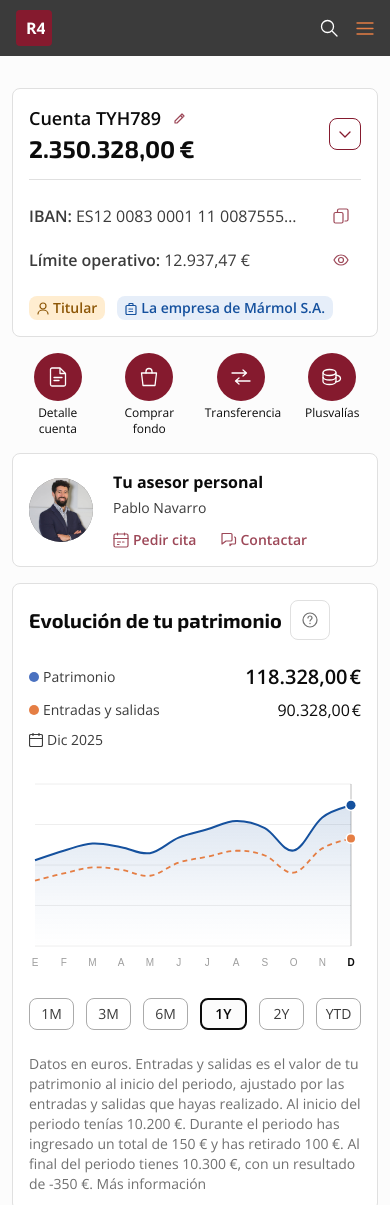
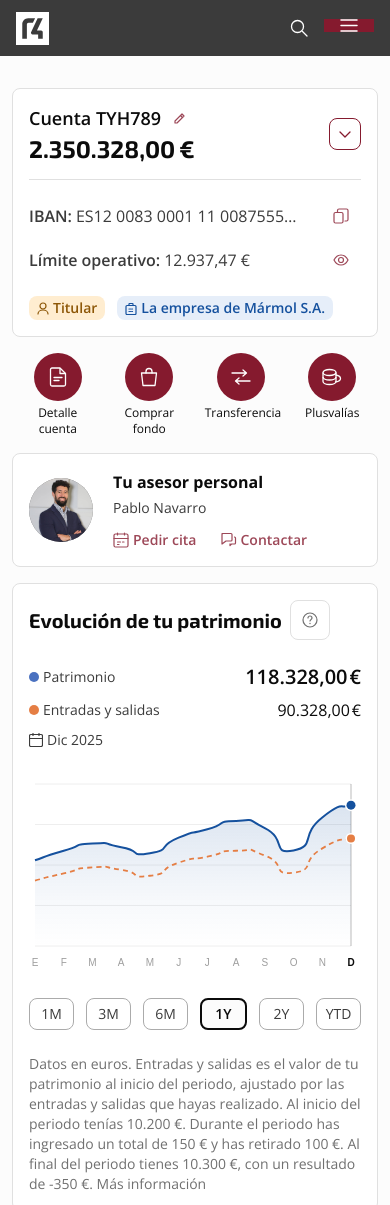
Before and after one commit to jbarral-dev/prueba, a plain HTML site: page mi-cuenta-home.html in a window 390 px wide. Shown: the top 1205 px of the page. Drawn offline with nearby package versions, Linux system fonts and the light colour scheme.

Commit message:
Fix nav logo (real R4 isotipo SVG), hamburger white on red, smoother chart curves
Co-Authored-By: Claude Sonnet 4.6 <noreply@anthropic.com>

```diff
--- a/mi-cuenta-home.html
+++ b/mi-cuenta-home.html
@@ -42,17 +42,8 @@
       align-items: center;
       justify-content: space-between;
     }
-    .nav-logo-box {
-      width: 36px;
-      height: 36px;
-      background: var(--red-dark);
-      border-radius: 4px;
-      display: flex;
-      align-items: center;
-      justify-content: center;
-    }
-    .nav-logo-box svg { display: block; }
-    .nav-right { display: flex; gap: 18px; align-items: center; }
+    .nav-logo { display: block; }
+    .nav-right { display: flex; align-items: stretch; gap: 16px; }
     .nav-icon-btn {
       background: none;
       border: none;
@@ -60,6 +51,12 @@
       padding: 0;
       display: flex;
       align-items: center;
+    }
+    .nav-btn-menu {
+      background: var(--red-dark);
+      padding: 0 16px;
+      height: 100%;
+      gap: 0;
     }
 
     /* ── SHARED CARD ─────────────────────────────── */
@@ -497,17 +494,15 @@
 
   <!-- TOP NAV -->
   <div class="top-nav">
-    <div class="nav-logo-box">
-      <svg width="22" height="22" viewBox="0 0 22 22" fill="none">
-        <text x="3" y="17" font-family="Exo 2, sans-serif" font-weight="700" font-size="16" fill="white">R4</text>
-      </svg>
-    </div>
+    <svg class="nav-logo" width="33" height="33" viewBox="0 0 33 33" fill="none" xmlns="http://www.w3.org/2000/svg">
+      <path fill-rule="evenodd" clip-rule="evenodd" d="M0 0V32.9304H32.9999V0H0ZM10.8791 12.5526V26.6898H6.27011V12.212C6.27011 8.9705 8.86114 6.33409 12.0899 6.25157C12.1408 6.25072 12.1919 6.25072 12.2441 6.25072H19.0723L16.8905 10.8493H12.5422C11.6201 10.8738 10.8791 11.6266 10.8791 12.5526ZM25.0454 18.514C25.0598 18.514 25.0751 18.514 25.0895 18.5153C25.628 18.5285 26.1043 18.7905 26.4078 19.1904C26.4191 19.2068 26.4314 19.2227 26.4437 19.2394C26.464 19.2697 26.4845 19.3007 26.504 19.3322C26.6626 19.5901 26.7523 19.8929 26.7523 20.2175V26.6898H22.1445V22.4328H16.6737C16.5398 22.4328 16.4091 22.4176 16.2846 22.388C15.5292 22.2114 14.9671 21.5363 14.9671 20.7296C14.9671 20.4694 15.0254 20.2224 15.1307 20.0023L15.19 19.8767L15.9984 18.1734H15.9996L21.6557 6.25072H26.7537L20.9486 18.5142L25.0454 18.514Z" fill="white"/>
+    </svg>
     <div class="nav-right">
       <button class="nav-icon-btn">
         <svg width="18" height="18" viewBox="0 0 18 18" fill="none"><circle cx="7.5" cy="7.5" r="6" stroke="white" stroke-width="1.3"/><path d="M12.5 12.5L17 17" stroke="white" stroke-width="1.3" stroke-linecap="round"/></svg>
       </button>
-      <button class="nav-icon-btn nav-btn-orange">
-        <svg width="18" height="13" viewBox="0 0 18 13" fill="none"><path d="M1 1H17M1 6.5H17M1 12H17" stroke="#E57E44" stroke-width="1.3" stroke-linecap="round"/></svg>
+      <button class="nav-icon-btn nav-btn-menu">
+        <svg width="18" height="13" viewBox="0 0 18 13" fill="none"><path d="M1 1H17M1 6.5H17M1 12H17" stroke="white" stroke-width="1.5" stroke-linecap="round"/></svg>
       </button>
     </div>
   </div>
@@ -859,7 +854,7 @@ function draw(indicatorX) {
   areaGrad.addColorStop(0.7, 'rgba(21,81,158,0.04)');
   areaGrad.addColorStop(1,   'rgba(21,81,158,0)');
   ctx.beginPath();
-  drawCurve(pPts, 0.18);
+  drawCurve(pPts, 0.4);
   ctx.lineTo(pPts[pPts.length - 1].x, baseline);
   ctx.lineTo(pPts[0].x, baseline);
   ctx.closePath();
@@ -868,7 +863,7 @@ function draw(indicatorX) {
 
   /* ── Patrimony line ── */
   ctx.beginPath();
-  drawCurve(pPts, 0.18);
+  drawCurve(pPts, 0.4);
   ctx.strokeStyle = '#15519E';
   ctx.lineWidth   = 2;
   ctx.lineJoin    = 'round';
@@ -876,7 +871,7 @@ function draw(indicatorX) {
 
   /* ── Flows line (dashed orange) ── */
   ctx.beginPath();
-  drawCurve(fPts, 0.18);
+  drawCurve(fPts, 0.4);
   ctx.strokeStyle = '#E57E44';
   ctx.lineWidth   = 1.8;
   ctx.setLineDash([5, 4]);
```
